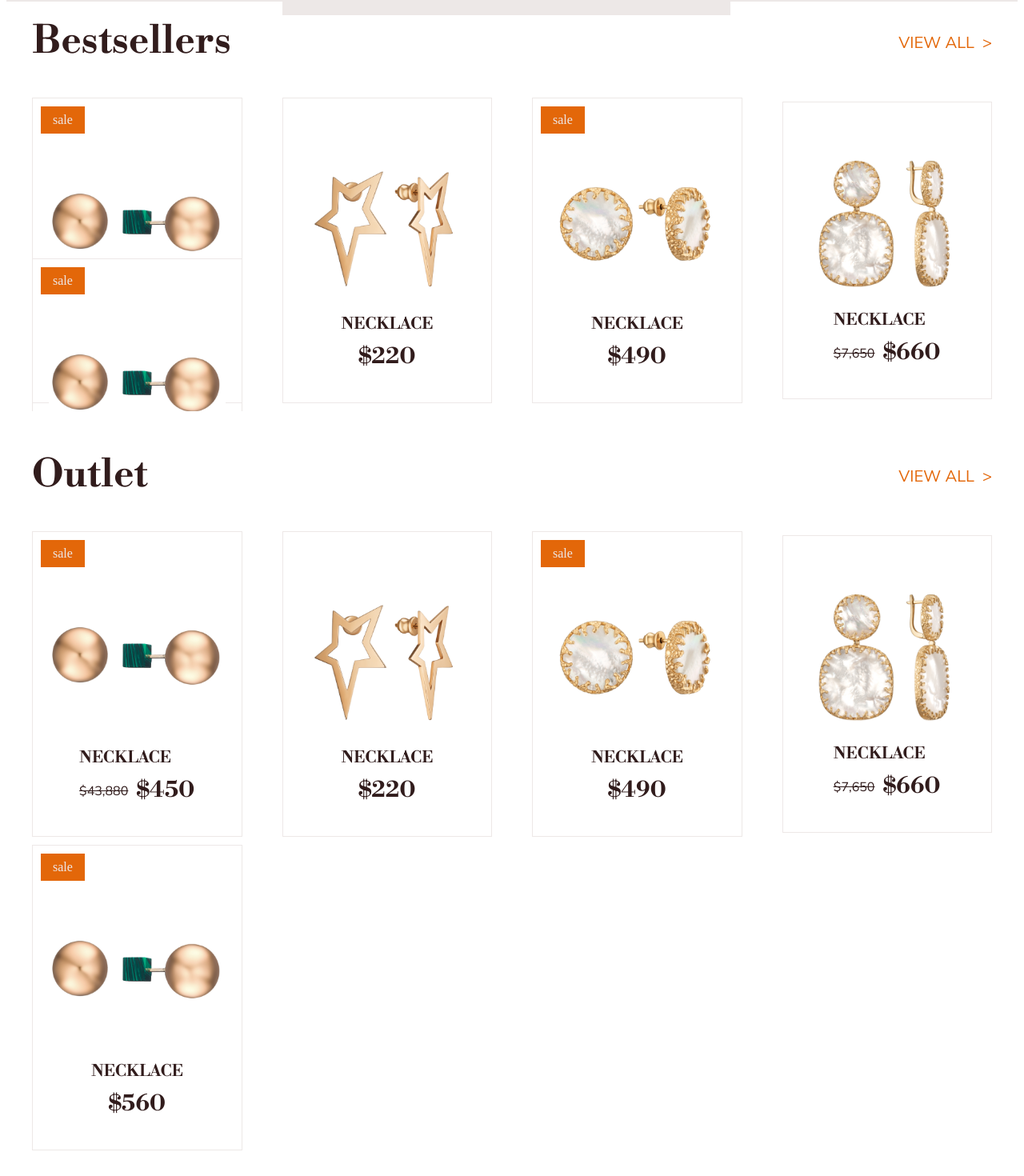
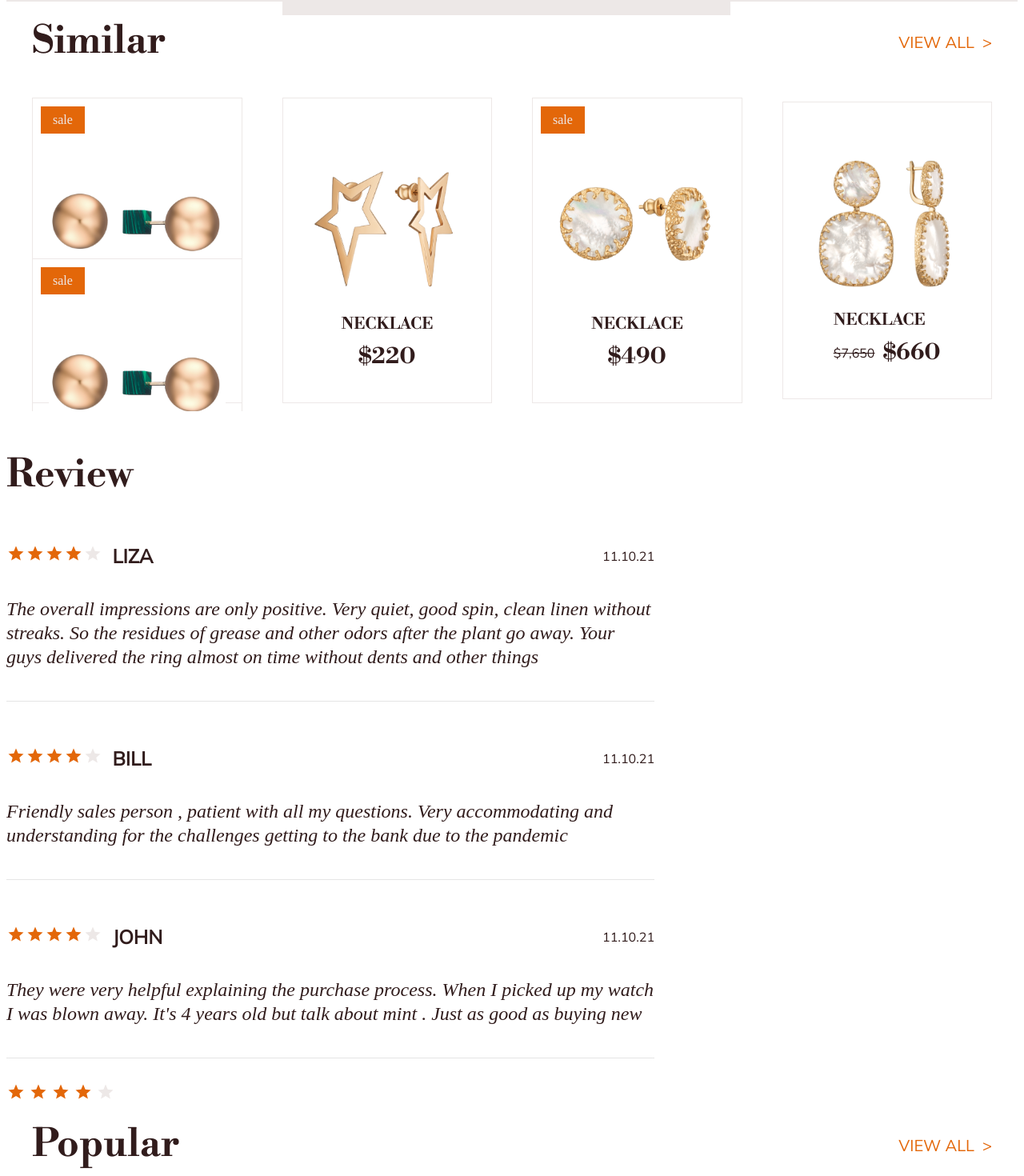
Before and after one commit to ArtRIFF/final-project, a React (Create React App) app in the folder client/: page / in a window 1280 px wide. Shown: the part 118-1588 px from the top of the page at 80% size. Built offline with nearby package versions, Linux system fonts and the light colour scheme.

Commit message:
similar, rating and popular sections

```diff
--- a/client/src/components/App.jsx
+++ b/client/src/components/App.jsx
@@ -1,7 +1,7 @@
 import * as React from "react";
 import Header from "./Header/Header";
 import CollectionSection from "./CollectionSection";
-import CategorySection from "./CategorySection";
+// import CategorySection from "./CategorySection";
 import ProductCard from "../pages/ProductCard/ProductCard";
 // import NewsSection from "./NewsSection/NewsSection";
 
@@ -13,11 +13,12 @@ const App = () => {
 
     <>
       <h1 className="title"></h1>
-      <Header />
+      <ProductCard/>
+      {/* <Header />
       <Bestsellers/>
       <Outlet/>
       <CollectionSection />
-      <CategorySection />
+      <CategorySection /> */}
     </>
   );
 };
--- a/client/src/components/CollectionSection/CollectionSectionCard/CollectionSectionCard.jsx
+++ b/client/src/components/CollectionSection/CollectionSectionCard/CollectionSectionCard.jsx
@@ -2,7 +2,7 @@ import React from "react";
 import { useDispatch, useSelector } from "react-redux";
 import PropTypes from "prop-types";
 import "./CollectionSectionCard.scss";
-import ButtonCollection from "../../Button/ButtonCollection/ButtonCollection";
+// import ButtonCollection from "../../Button/ButtonCollection/ButtonCollection";
 
 const CollectionSectionCard = (props) => {
   const { product } = props;
@@ -20,7 +20,7 @@ const CollectionSectionCard = (props) => {
         <p className="collection-section-card__content-subtitle">{subtitle}</p>
         <h5 className="collection-section-card__content-price">{price}</h5>
 
-        <ButtonCollection />
+        {/* <ButtonCollection /> */}
       </div>
     </div>
   );
--- a/client/src/components/Footer/Footer.jsx
+++ b/client/src/components/Footer/Footer.jsx
@@ -1,4 +1,4 @@
-import ButtonSubscribe from '../Button/ButtonSubscribe(ButtonFooter)/ButtonSubscribe'
+// import ButtonSubscribe from '../Button/ButtonSubscribe(ButtonFooter)/ButtonSubscribe'
 import './Footer.scss'
 
 const Footer = () => {
@@ -48,7 +48,7 @@ const Footer = () => {
                                 <p className='footer__title'>Subscribe our Newsletters</p>
                                 <div className='table__input'>
                                     <input type="email" placeholder="Your email"/>
-                                    <ButtonSubscribe />
+                                    {/* <ButtonSubscribe /> */}
                                 </div>
                                 <div className='footer__media'>
                                     <svg className='social' width="32" height="32" viewBox="0 0 32 32" fill="none" xmlns="http://www.w3.org/2000/svg">
--- /dev/null
+++ b/client/src/pages/ProductCard/AdditionalProducts/AdditionalProducts.jsx
@@ -0,0 +1,42 @@
+import React, { useEffect, useContext} from 'react';
+import { useSelector, useDispatch } from 'react-redux';
+import ButtonViewAll from '../../../components/Button/ViewAll/ViewAll';
+import CategorySectionCard from '../../../components/CatalogSection/CategorySectionCard';
+import {selectBestsellers} from '../../../store/selectors';
+import {fetchBestsellers} from '../../../store/actions';
+
+
+import "./additionalProducts.scss"
+
+
+const AdditionalProducts = (props) => {
+
+    const dispatch = useDispatch();
+    const bestsellers = useSelector(selectBestsellers);
+    const sectionTitle = props.sectionTitle
+    useEffect(() => {
+        dispatch(fetchBestsellers())
+    },[]);
+    console.log('cards',bestsellers)
+
+    return (
+        <section className='bestsellers'>
+            <div className='bestsellers__header'>
+                <h2 className='bestsellers__title'>{sectionTitle}</h2>
+                <ButtonViewAll/>
+            </div>
+            <div className='bestsellers__cards-container'>
+                {
+                    bestsellers.map((card, index) => {
+                        return <CategorySectionCard
+                        key = {index}
+                        product = {card}/>
+                    })
+                }
+            </div>
+
+        </section>
+    )
+}
+
+export default AdditionalProducts
--- /dev/null
+++ b/client/src/pages/ProductCard/AdditionalProducts/additionalProducts.scss
@@ -0,0 +1,63 @@
+@import "../../../global_scss/vars.scss";
+@import "../../../global_scss/mixins.scss";
+
+.bestsellers {
+    max-width: $notebook-size;
+    border-color: $basic-background-color;
+    padding: 20px 0px 30px;
+    margin: $margin-center;
+    box-sizing: border-box;
+    &__header {
+        @include flex-kit(space-between);
+        align-items: center;
+        margin-bottom: 40px;
+    }
+    &__cards-container {
+        position: relative;
+        display: grid;
+        grid-template-columns: repeat(4, 1fr);
+        grid-template-rows: 1fr;
+        grid-auto-rows: 0;
+        overflow-y: hidden;
+        align-items: center;
+        margin-right: -40px;
+        gap: 10px;
+    }
+}
+
+@media screen and (max-width: $desktop-size) {
+    .bestsellers {
+        &__header {
+            margin-bottom: 25px;
+            .btn-viewall {
+                font-size: 15px;
+            }
+    }
+        &__title {
+            font-size: 35px;
+            line-height: 40px;
+            margin: 30px;
+      }
+      &__cards-container {
+        grid-template-columns: repeat(3, 1fr);
+      }
+    }
+  }
+
+@media screen and (max-width: 360px) {
+    .bestsellers {
+        &__header {
+            .btn-viewall {
+                font-size: 10px;
+            }
+        }
+        &__title {
+        font-size: 25px;
+        line-height: 30px;
+        margin: 15px;
+      }
+        &__cards-container {
+            grid-template-columns: repeat(2, 1fr);
+      }
+    }
+  }
--- /dev/null
+++ b/client/src/pages/ProductCard/AdditionalProducts/index.js
@@ -0,0 +1,2 @@
+import AdditionalProducts from "./AdditionalProducts";
+export default AdditionalProducts;
--- a/client/src/pages/ProductCard/OtherProduct/OtherProduct.jsx
+++ /dev/null
@@ -1,5 +0,0 @@
-import React, { useEffect, useContext } from "react";
-const OtherProduct = () => {
-  return <></>;
-};
-export default OtherProduct;
--- a/client/src/pages/ProductCard/OtherProduct/index.js
+++ /dev/null
@@ -1,2 +0,0 @@
-import OtherProduct from "./OtherProduct";
-export default OtherProduct;
--- a/client/src/pages/ProductCard/ProductCard.jsx
+++ b/client/src/pages/ProductCard/ProductCard.jsx
@@ -3,51 +3,51 @@ import { useDispatch, useSelector } from "react-redux";
 import Header from "../../components/Header/Header";
 import Footer from "../../components/Footer/Footer";
 import ProductPrice from "./ProductPrice";
-import OtherProduct from "./OtherProduct";
+import AdditionalProducts from "./AdditionalProducts";
 import ProductRewier from "./ProductRewier";
 import CollectionSectionCard from "../../components/CollectionSection/CollectionSectionCard/CollectionSectionCard";
 import { selectorNewCollectionProduct } from "../../store/selectors";
 import { fetchNewCollectionProduct } from "../../store/actions";
 
 const ProductCard = (props) => {
-  const dispatch = useDispatch();
-  const newCollectionArray = useSelector(selectorNewCollectionProduct);
-  const [oneProduct] = newCollectionArray;
+  // const dispatch = useDispatch();
+  // const newCollectionArray = useSelector(selectorNewCollectionProduct);
+  // const [oneProduct] = newCollectionArray;
 
-  console.log(oneProduct);
-  useEffect(() => {
-    dispatch(fetchNewCollectionProduct());
-  }, []);
-  const {
-    name,
-    price,
-    url,
-    subtitle,
-    alt,
-    oldPrice,
-    sale,
-    bestseller,
-    newProduct,
-    stars,
-    reviews,
-    article,
-  } = oneProduct;
+  // console.log(oneProduct);
+  // useEffect(() => {
+  //   dispatch(fetchNewCollectionProduct());
+  // }, []);
+  // const {
+  //   name,
+  //   price,
+  //   url,
+  //   subtitle,
+  //   alt,
+  //   oldPrice,
+  //   sale,
+  //   bestseller,
+  //   newProduct,
+  //   stars,
+  //   reviews,
+  //   article,
+  // } = oneProduct;
   return (
     <>
       <Header />
       <div className="product-card">
         <div className="product-card__main">
-          <div className="product-card__main-description">
+          {/* <div className="product-card__main-description">
             <img src={url} alt={alt} />
           </div>
-          <ProductPrice name={name} />
+          <ProductPrice name={name} /> */}
         </div>
-        <OtherProduct cards={"similar cards"} title={"similar cards"} />
+        <AdditionalProducts cards={"similar cards"} title={"similar cards"} sectionTitle = 'Similar'/>
         <div className="product-card__main-additionally">
           <ProductRewier />
           <ProductPrice />
         </div>
-        <OtherProduct cards={"popular cards"} title={"popular cards"} />
+        <AdditionalProducts cards={"popular cards"} title={"popular cards"} sectionTitle = 'Popular'/>
       </div>
       <Footer />
     </>
--- a/client/src/pages/ProductCard/ProductRating/ProductRating.jsx
+++ b/client/src/pages/ProductCard/ProductRating/ProductRating.jsx
@@ -1,5 +1,14 @@
-import React, { useEffect, useContext } from "react";
+import React from "react";
+
+import {ReactComponent as RatingStarWhite} from './svg/rating-starW.svg'
+import {ReactComponent as RatingStarColor} from './svg/rating-starO.svg'
+
 const ProductRating = () => {
-  return <></>;
+  return (
+    <>
+      <RatingStarColor/> <RatingStarColor/> <RatingStarColor/> <RatingStarColor/> <RatingStarWhite/>
+    </>
+  )
+
 };
 export default ProductRating;
--- a/client/src/pages/ProductCard/ProductRewier/ProductRewier.jsx
+++ b/client/src/pages/ProductCard/ProductRewier/ProductRewier.jsx
@@ -1,5 +1,51 @@
 import React, { useEffect, useContext } from "react";
+import ProductRating from "../ProductRating";
+
+import './productReview.scss'
+
 const ProductRewier = () => {
-  return <></>;
+  return (
+    <>
+      <section className="product-review">
+        <h2 className="product-review__title">Review</h2>
+        <div className="product-review__item">
+          <div className="product-review__item_header">
+            <div className="product-review__item_rating">
+              <ProductRating/>
+              <p className="reviewer-name">Liza</p>
+            </div>
+            <p className="product-review__item_date">11.10.21</p>
+          </div>
+          <div className="product-review__item_content">
+            The overall impressions are only positive. Very quiet, good spin, clean linen without streaks. So the residues of grease and other odors after the plant go away. Your guys delivered the ring almost on time without dents and other things
+          </div>
+        </div>
+        <div className="product-review__item">
+          <div className="product-review__item_header">
+            <div className="product-review__item_rating">
+              <ProductRating/>
+              <p className="reviewer-name">Bill</p>
+            </div>
+            <p className="product-review__item_date">11.10.21</p>
+          </div>
+          <div className="product-review__item_content">
+          Friendly sales person , patient with all my questions. Very accommodating and understanding for the challenges getting to the bank due to the pandemic
+          </div>
+        </div>
+        <div className="product-review__item">
+          <div className="product-review__item_header">
+            <div className="product-review__item_rating">
+              <ProductRating/>
+              <p className="reviewer-name">John</p>
+            </div>
+            <p className="product-review__item_date">11.10.21</p>
+          </div>
+          <div className="product-review__item_content">
+          They were very helpful explaining the purchase process. When I picked up my watch I was blown away. It's 4 years old but talk about mint . Just as good as buying new
+          </div>
+        </div>
+      </section>
+    </>
+    );
 };
 export default ProductRewier;
--- /dev/null
+++ b/client/src/pages/ProductCard/ProductRewier/productReview.scss
@@ -0,0 +1,40 @@
+@import "../../../global_scss/vars.scss";
+@import "../../../global_scss/mixins.scss";
+
+
+.product-review {
+    max-width: 810px;
+    padding: 20px 0px 30px;
+    // margin: $margin-center;
+    box-sizing: border-box;
+    &__item {
+        border-bottom: 1px solid $basic-background-color;
+    }
+    &__item_header {
+        display: flex;
+        @include flex-kit(space-between);
+        align-items: center;
+        margin-bottom: 36px;
+        margin-top: 56px;
+    }
+    &__item_rating {
+        display: flex;
+    }
+    .reviewer-name {
+        text-transform: uppercase;
+        padding-left: 12.4px;
+        font-weight: 600;
+        font-size: 24px;
+        line-height: 30px;
+        color: #311C1C;
+    }
+    &__item_content {
+        font-style: italic;
+        font-weight: 400;
+        font-size: 24px;
+        line-height: 30px;
+        color: #311C1C;
+        margin-bottom: 40px;
+    }
+
+}
```
Also changed, not shown: client/src/pages/ProductCard/ProductRating/svg/rating-starO.svg (added), client/src/pages/ProductCard/ProductRating/svg/rating-starW.svg (added).
